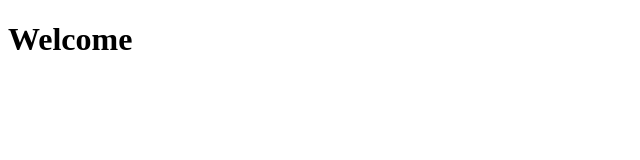
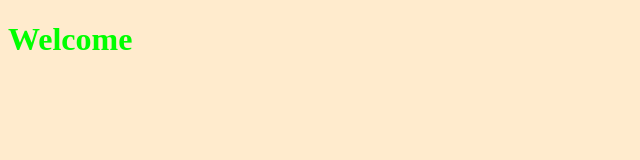
Before and after one commit to derekktor/tuto, a plain HTML site: page index.html in a window 1280 px wide. Shown: the whole page, without its empty margins (0-640 px from the left). Drawn offline with Linux system fonts and the light colour scheme.

Commit message:
added basic styles

```diff
--- a/index.html
+++ b/index.html
@@ -1,6 +1,7 @@
 <!DOCTYPE html>
 <html>
     <head>
+        <link rel="stylesheet" href="style.css">
     </head>
 
     <body>
--- /dev/null
+++ b/style.css
@@ -0,0 +1,7 @@
+body {
+    background-color: blanchedalmond;
+}
+
+h1 {
+    color: lime;
+}
```
